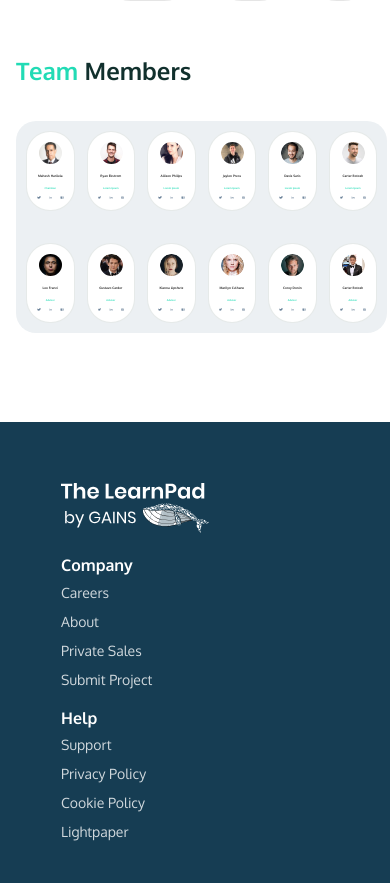
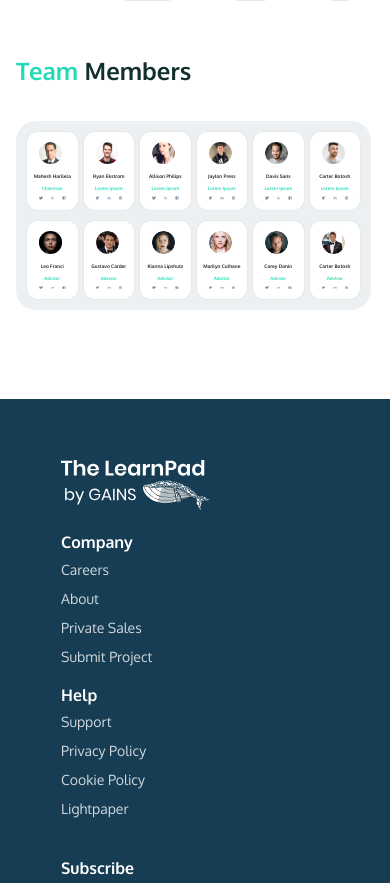
Before and after one commit to Faizan-Khalid99/project-detail-section, a React (Create React App) app: page / in a window 390 px wide. Shown: the part 1227-2110 px from the top of the page. Built offline with nearby package versions, Linux system fonts and the light colour scheme.

Commit message:
improve team sec

```diff
--- a/src/Components/Team.jsx
+++ b/src/Components/Team.jsx
@@ -89,7 +89,7 @@ const Team = () => {
         </Typography>
       </TeamHeading>
       <TeamMemberSection>
-        <Stack direction="row" spacing={1.5}>
+        <Stack direction="row" spacing={isMobile ? 0.5 : 1.5}>
           <Card>
             <CustomAvatar alt="Mahesh" src={Mahesh} />
             <CardContent>
@@ -277,7 +277,11 @@ const Team = () => {
             </CardContent>
           </Card>
         </Stack>
-        <Stack mt="32px" direction="row" spacing={1.5}>
+        <Stack
+          mt={isMobile ? "9.2px" : "32px"}
+          direction="row"
+          spacing={isMobile ? 0.5 : 1.5}
+        >
           <Card>
             <CustomAvatar alt="Leo" src={Leo} />
             <CardContent>
--- a/src/Theme/theme.js
+++ b/src/Theme/theme.js
@@ -92,7 +92,7 @@ export const theme = createTheme({
       fontWeight: FONT_WEIGHT.bold,
       lineHeight: "1.5rem",
       [defaultTheme.breakpoints.down("md")]: {
-        fontSize: "0.2rem",
+        fontSize: "0.3rem",
       },
     },
     body1: {
@@ -262,8 +262,9 @@ export const theme = createTheme({
           background: colors.white,
           boxShadow: "none",
           [defaultTheme.breakpoints.down("md")]: {
-            width: "48.53px",
+            width: "52.53px",
             height: "80.15px",
+            borderRadius: "12px",
           },
         },
       },
@@ -274,8 +275,8 @@ export const theme = createTheme({
           [defaultTheme.breakpoints.down("md")]: {
             padding: "0px",
             "& .MuiTypography-body1": {
-              fontSize: "2.5px",
-              lineHeight: "1px",
+              fontSize: "4.5px",
+              lineHeight: "1.5px",
               marginTop: 0,
             },
           },
```
